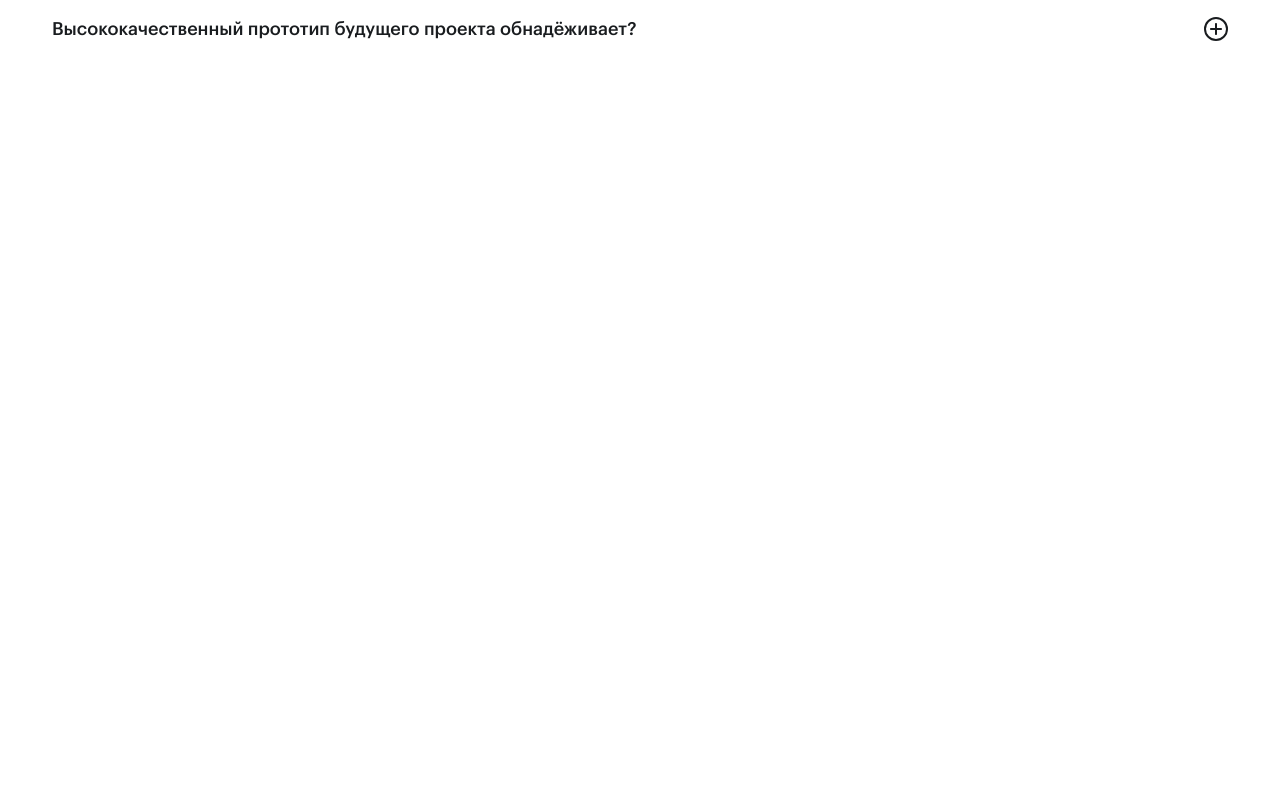
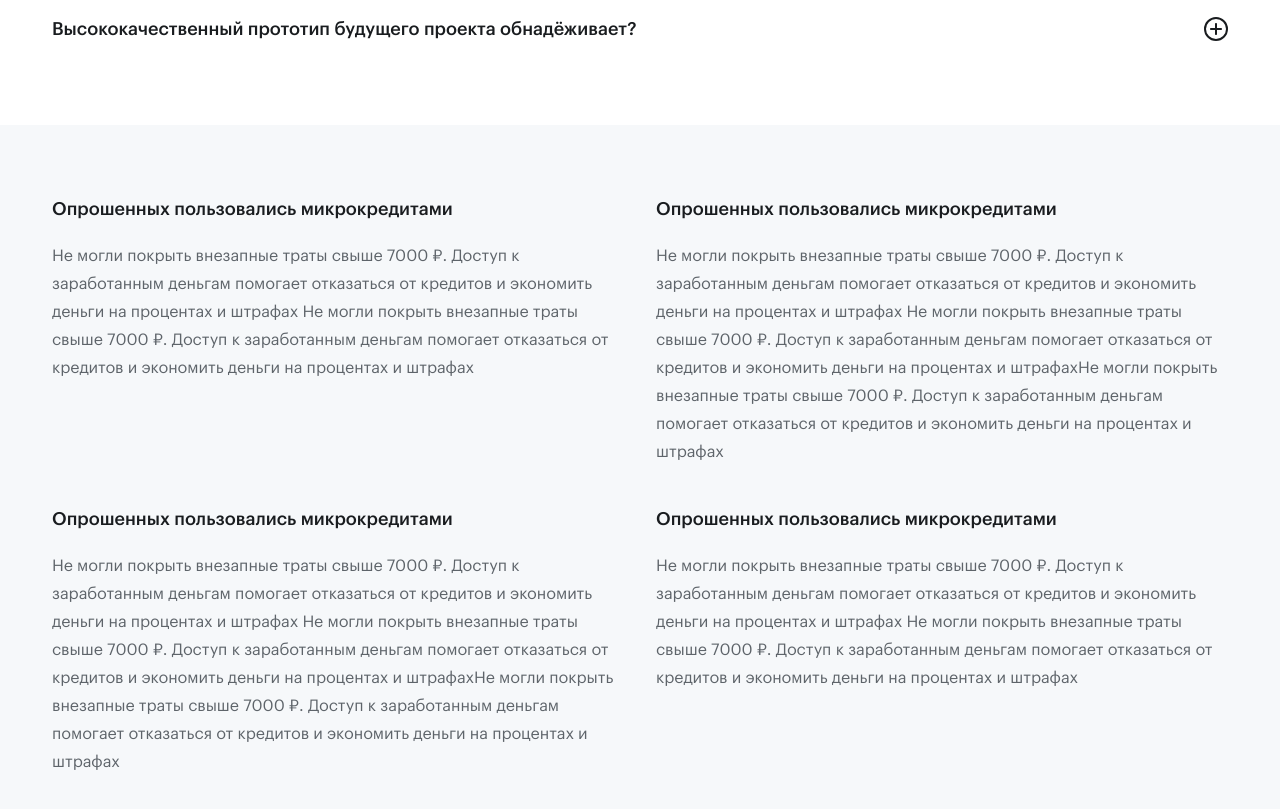
Before and after one commit to BadSonich/test-lab, a Vue app: page / in a window 1280 px wide. Shown: the part 2880-3689 px from the top of the page. Before the commit the page ends 3005 px from the top, so only its background shows below. Built offline with nearby package versions, Linux system fonts and the light colour scheme.

Commit message:
блок 6

```diff
--- a/src/App.vue
+++ b/src/App.vue
@@ -5,6 +5,7 @@
   <ThirdBlock></ThirdBlock>
   <MyReviews></MyReviews>
   <SiteFaq></SiteFaq>
+  <BlockSix></BlockSix>
 </template>
 
 <script>
@@ -14,6 +15,7 @@ import HowItWorks from "./components/HowItWorks.vue";
 import ThirdBlock from "./components/ThirdBlock.vue";
 import MyReviews from "./components/Reviews.vue";
 import SiteFaq from "./components/Faq.vue";
+import BlockSix from "@/components/BLockSIx.vue";
 
 export default {
   name: 'App',
@@ -24,6 +26,7 @@ export default {
     ThirdBlock,
     MyReviews,
     SiteFaq,
+    BlockSix,
   }
 }
 </script>
--- a/src/assets/scss/index.scss
+++ b/src/assets/scss/index.scss
@@ -478,3 +478,58 @@
         }
     }
 }
+
+.block-six {;
+    background-color: #{colors.getColor('extralightGray')};
+
+    .container {
+        padding-top: 68px;
+        padding-bottom: 68px;
+
+        @include media.breakpoint('lg') {
+            padding-top: 20px;
+            padding-bottom: 20px;
+        }
+
+        @include media.breakpoint('xs') {
+            padding-top: 16px;
+            padding-bottom: 16px;
+        }
+    }
+
+    &__list {
+        text-align: left;
+        display: grid;
+        grid-template-columns: repeat(2, 1fr);
+        gap: 37px 32px;
+
+        @include media.breakpoint('lg') {
+            grid-template-columns: 1fr;
+            gap: 20px;
+        }
+    }
+
+    &__element {
+
+        p {
+            font-size: 16px;
+            line-height: 28px;
+            color: #{colors.getColor('darkGray')};
+        }
+    }
+
+    &__title {
+        padding-bottom: 17px;
+        font-size: 18px;
+        line-height: 32px;
+        font-weight: 600;
+
+        @include media.breakpoint('lg') {
+            padding-bottom: 46px;
+        }
+
+        @include media.breakpoint('md') {
+            padding-bottom: 14px;
+        }
+    }
+}
--- /dev/null
+++ b/src/components/BLockSIx.vue
@@ -0,0 +1,46 @@
+<template>
+  <section class="block-six">
+    <div class="container">
+      <div class="block-six__list">
+        <div class="block-six__element">
+          <div class="block-six__title">
+            Опрошенных пользовались микрокредитами
+          </div>
+          <p>
+            Не могли покрыть внезапные траты свыше 7000 ₽. Доступ к заработанным деньгам помогает отказаться от кредитов и экономить деньги на процентах и штрафах Не могли покрыть внезапные траты свыше 7000 ₽. Доступ к заработанным деньгам помогает отказаться от кредитов и экономить деньги на процентах и штрафах
+          </p>
+        </div>
+        <div class="block-six__element">
+          <div class="block-six__title">
+            Опрошенных пользовались микрокредитами
+          </div>
+          <p>
+            Не могли покрыть внезапные траты свыше 7000 ₽. Доступ к заработанным деньгам помогает отказаться от кредитов и экономить деньги на процентах и штрафах Не могли покрыть внезапные траты свыше 7000 ₽. Доступ к заработанным деньгам помогает отказаться от кредитов и экономить деньги на процентах и штрафахНе могли покрыть внезапные траты свыше 7000 ₽. Доступ к заработанным деньгам помогает отказаться от кредитов и экономить деньги на процентах и штрафах
+          </p>
+        </div>
+        <div class="block-six__element">
+          <div class="block-six__title">
+            Опрошенных пользовались микрокредитами
+          </div>
+          <p>
+            Не могли покрыть внезапные траты свыше 7000 ₽. Доступ к заработанным деньгам помогает отказаться от кредитов и экономить деньги на процентах и штрафах Не могли покрыть внезапные траты свыше 7000 ₽. Доступ к заработанным деньгам помогает отказаться от кредитов и экономить деньги на процентах и штрафахНе могли покрыть внезапные траты свыше 7000 ₽. Доступ к заработанным деньгам помогает отказаться от кредитов и экономить деньги на процентах и штрафах
+          </p>
+        </div>
+        <div class="block-six__element">
+          <div class="block-six__title">
+            Опрошенных пользовались микрокредитами
+          </div>
+          <p>
+            Не могли покрыть внезапные траты свыше 7000 ₽. Доступ к заработанным деньгам помогает отказаться от кредитов и экономить деньги на процентах и штрафах Не могли покрыть внезапные траты свыше 7000 ₽. Доступ к заработанным деньгам помогает отказаться от кредитов и экономить деньги на процентах и штрафах
+          </p>
+        </div>
+      </div>
+    </div>
+  </section>
+</template>
+
+<script>
+  export default {
+    name: "block-six"
+  }
+</script>
```
